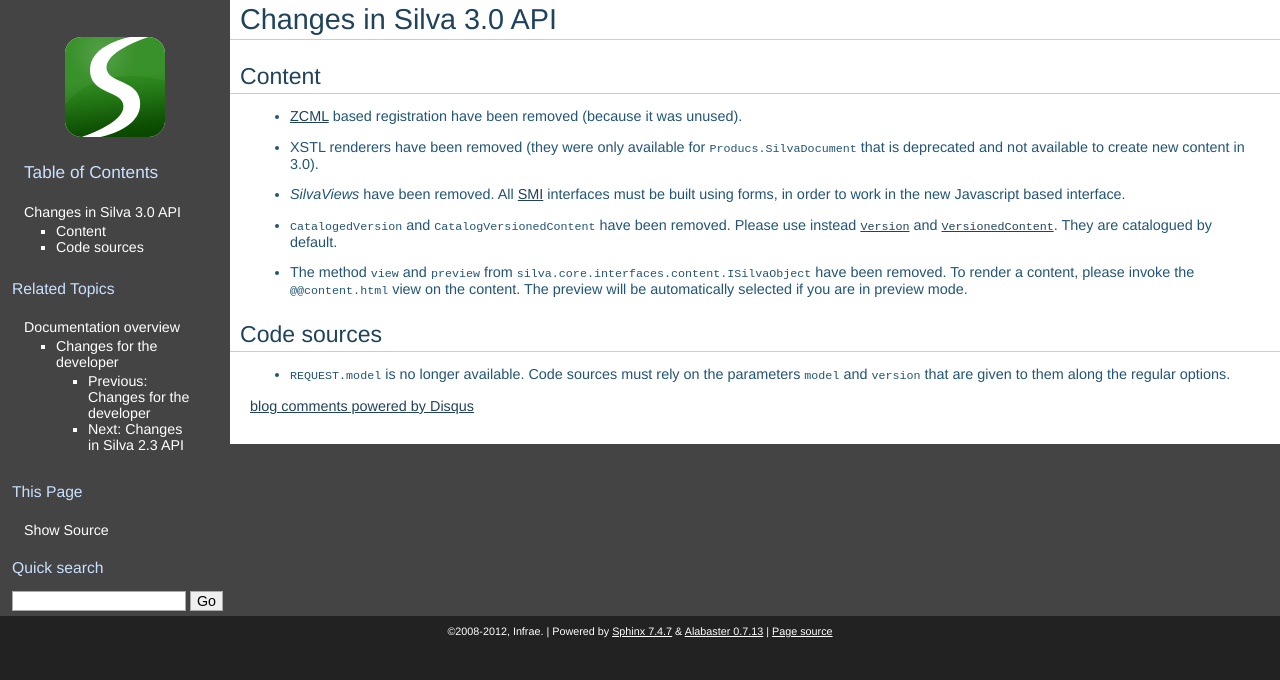
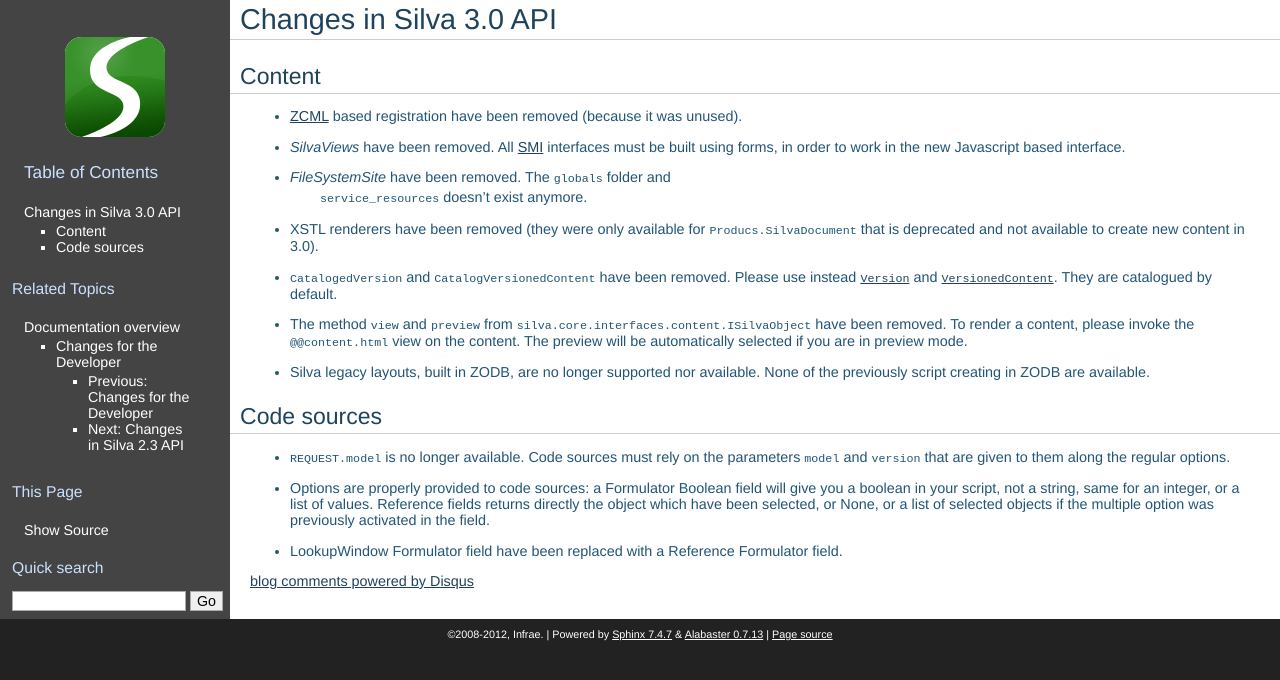
Before and after one commit to silvacms/documentation, a Sphinx documentation site: the page built from source/changes/30.rst, in a window 1280 px wide. Shown: the top 680 px of the page. Built offline with Sphinx 7.4.7, drawn with Linux system fonts in a browser that asks for light colours; pages that are not in the unit, such as notebooks, are missing from menus; comment, search, counter and statistics services are not loaded; cross-references to code outside the pages are shown as plain code.

```diff
--- a/source/changes/30.rst
+++ b/source/changes/30.rst
@@ -7,13 +7,16 @@ Content
 - :term:`ZCML` based registration have been removed (because it was
   unused).
 
+- *SilvaViews* have been removed. All :term:`SMI` interfaces must be
+  built using forms, in order to work in the new Javascript based
+  interface.
+
+- *FileSystemSite* have been removed. The ``globals`` folder and
+   ``service_resources`` doesn't exist anymore.
+
 - XSTL renderers have been removed (they were only available for
   ``Producs.SilvaDocument`` that is deprecated and not available to
   create new content in 3.0).
-
-- *SilvaViews* have been removed. All :term:`SMI` interfaces must be
-  built using forms, in order to work in the new Javascript based
-  interface.
 
 - ``CatalogedVersion`` and ``CatalogVersionedContent`` have been
   removed. Please use instead
@@ -27,6 +30,10 @@ Content
   ``@@content.html`` view on the content. The preview will be
   automatically selected if you are in preview mode.
 
+- Silva legacy layouts, built in ZODB, are no longer supported nor
+  available. None of the previously script creating in ZODB are
+  available.
+
 
 Code sources
 ------------
@@ -35,3 +42,13 @@ Code sources
 - ``REQUEST.model`` is no longer available. Code sources must rely on
   the parameters ``model`` and ``version`` that are given to them
   along the regular options.
+
+- Options are properly provided to code sources: a Formulator Boolean
+  field will give you a boolean in your script, not a string, same for
+  an integer, or a list of values. Reference fields returns directly
+  the object which have been selected, or None, or a list of selected
+  objects if the multiple option was previously activated in the
+  field.
+
+- LookupWindow Formulator field have been replaced with a Reference
+  Formulator field.
--- a/source/changes/index.rst
+++ b/source/changes/index.rst
@@ -1,8 +1,8 @@
-Changes for the developer
+Changes for the Developer
 =========================
 
 This documentation tracks the major changes in the Silva API between
-each different version of Silva.
+each different major version of Silva.
 
 .. toctree::
    :maxdepth: 2
--- a/source/index.rst
+++ b/source/index.rst
@@ -19,7 +19,7 @@ related to Silva:
 
    buildout
    buildout/extending
-   getting-starting-with-silva
+   getting-started-with-silva
    apache
    wsgi
    cluster/index
@@ -36,13 +36,13 @@ if possible on Zope.
    :maxdepth: 2
 
    extension/index
+   code_source/index
    layout/index
-   contentlayout/index
    contents/index
    services
    api/index
-   code_source/index
    test/index
+   addons/index
    development_guidelines
    changes/index
 
```
Also changed, not shown: source/addons/contentlayout/index.rst (renamed from source/contentlayout/index.rst, +2 -6 lines), source/addons/index.rst (added, +11 -0 lines), source/getting-started-with-silva.rst (renamed from source/getting-starting-with-silva.rst).
